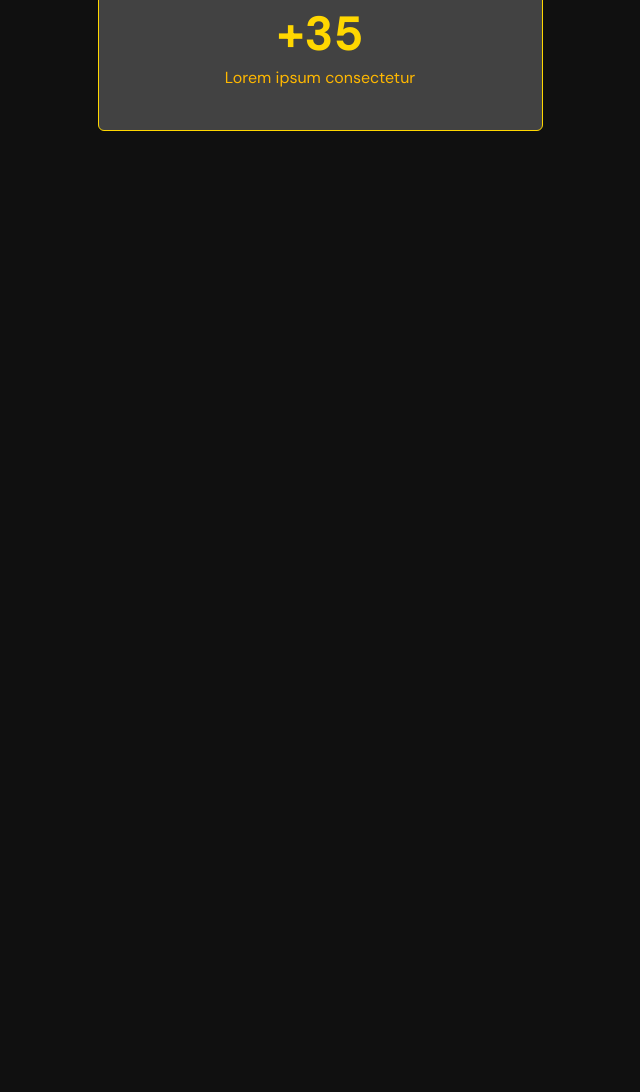
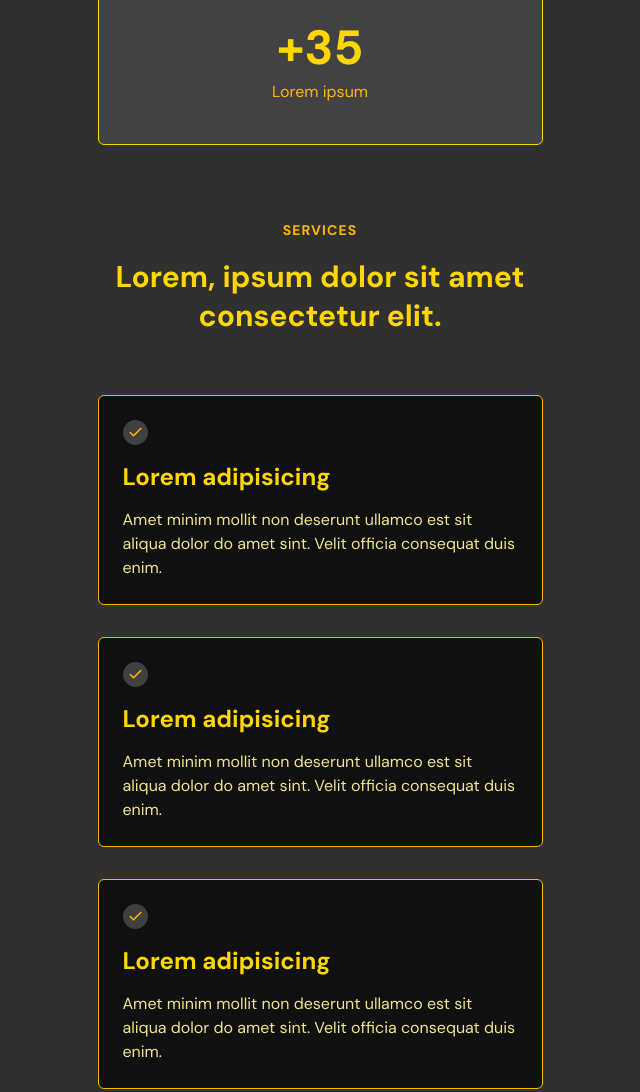
Before and after one commit to LucasSPaiva/nlw-page, a plain HTML site: page index.html in a window 1280 px wide. Shown: the part 1168-2260 px from the top of the page, without its empty margins (320-960 px from the left). Before the commit the page ends 1974 px from the top, so only its background shows below. Drawn offline with Linux system fonts and the light colour scheme.

Commit message:
:heavy_plus_sign: Add section services

```diff
--- a/index.html
+++ b/index.html
@@ -50,16 +50,74 @@
 					</div>
 					<div class="details">
 						<p><span>+5.300</span>Lorem ipsum consectetur</p>
-						<p><span>+510</span>Lorem ipsum consectetur</p>
-						<p><span>+35</span>Lorem ipsum consectetur</p>
+						<p><span>+510</span>Lorem consectetur</p>
+						<p><span>+35</span>Lorem ipsum</p>
 					</div>
 				</div>
 			</section>
-			<section id="services"></section>
+			<section id="services">
+				<div class="wrapper">
+					<div class="text">
+						<h4>Services</h4>
+						<h2>Lorem, ipsum dolor sit amet consectetur elit.</h2>
+					</div>
+					<div class="cards">
+						<div class="card">
+							<img src="./assets/icons/icon-checked.svg" alt="" />
+							<h3>Lorem adipisicing</h3>
+							<p>
+								Amet minim mollit non deserunt ullamco est sit aliqua dolor do
+								amet sint. Velit officia consequat duis enim.
+							</p>
+						</div>
+						<div class="card">
+							<img src="./assets/icons/icon-checked.svg" alt="" />
+							<h3>Lorem adipisicing</h3>
+							<p>
+								Amet minim mollit non deserunt ullamco est sit aliqua dolor do
+								amet sint. Velit officia consequat duis enim.
+							</p>
+						</div>
+						<div class="card">
+							<img src="./assets/icons/icon-checked.svg" alt="" />
+							<h3>Lorem adipisicing</h3>
+							<p>
+								Amet minim mollit non deserunt ullamco est sit aliqua dolor do
+								amet sint. Velit officia consequat duis enim.
+							</p>
+						</div>
+						<div class="card">
+							<img src="./assets/icons/icon-checked.svg" alt="" />
+							<h3>Lorem adipisicing</h3>
+							<p>
+								Amet minim mollit non deserunt ullamco est sit aliqua dolor do
+								amet sint. Velit officia consequat duis enim.
+							</p>
+						</div>
+						<div class="card">
+							<img src="./assets/icons/icon-checked.svg" alt="" />
+							<h3>Lorem adipisicing</h3>
+							<p>
+								Amet minim mollit non deserunt ullamco est sit aliqua dolor do
+								amet sint. Velit officia consequat duis enim.
+							</p>
+						</div>
+						<div class="card">
+							<img src="./assets/icons/icon-checked.svg" alt="" />
+							<h3>Lorem adipisicing</h3>
+							<p>
+								Amet minim mollit non deserunt ullamco est sit aliqua dolor do
+								amet sint. Velit officia consequat duis enim.
+							</p>
+						</div>
+					</div>
+				</div>
+			</section>
 			<section id="depositions"></section>
 			<section id="about"></section>
 			<section id="contact"></section>
 			<footer></footer>
 		</div>
+		<script src="./main.js"></script>
 	</body>
 </html>
--- a/main.js
+++ b/main.js
@@ -0,0 +1 @@
+alert('Não está acabado')
--- a/styles/global.css
+++ b/styles/global.css
@@ -53,13 +53,47 @@ a {
 	display: inline-block;
 }
 
+p {
+	line-height: 150%;
+	font-size: var(--paragraph-size-medium);
+	color: var(--brand-primary-light);
+}
+
+/* test */
+p::selection {
+	color: var(--black-dark);
+	background-color: var(--brand-primary-light);
+}
+/* test */
+
+h2 {
+	font-weight: 700;
+	font-size: var(--title-size-medium);
+	color: var(--brand-primary);
+}
+
+h3 {
+	font-weight: 700;
+	font-size: var(--title-size-small);
+	color: var(--brand-primary);
+}
+
+h4 {
+	font-weight: 700;
+	font-size: var(--title-size-tiny);
+	color: var(--brand-primary-dark);
+	line-height: 150%;
+	letter-spacing: 0.08em;
+	text-transform: uppercase;
+}
+
 img {
 	width: 100%;
 	height: auto;
 }
 
 section {
-	padding: 7.5rem 2.5rem;
+	padding-inline: 2.5rem;
 	text-align: center;
 }
 
--- a/styles/home.css
+++ b/styles/home.css
@@ -1,3 +1,7 @@
+#home {
+	padding-block: 7.5rem;
+}
+
 #home .content,
 #home .wrapper {
 	display: flex;
@@ -20,12 +24,6 @@
 	color: var(--brand-primary);
 }
 
-#home .text p {
-	line-height: 150%;
-	font-size: var(--paragraph-size-medium);
-	color: var(--brand-primary-light);
-}
-
 #home .details {
 	padding-block: 4rem;
 	background: var(--black-light);
@@ -42,14 +40,13 @@
 	flex-direction: column;
 	align-items: center;
 
-	font-size: 1.6rem;
-	line-height: 150%;
+	font-size: var(--paragraph-size-small);
 	color: var(--brand-primary-dark);
 }
 
 #home .details p span {
 	font-weight: 700;
-	font-size: 48px;
+	font-size: 4.8rem;
 	line-height: 130%;
 	color: var(--brand-primary);
 }
--- a/styles/services.css
+++ b/styles/services.css
@@ -0,0 +1,61 @@
+#services {
+	background: var(--black-gray);
+	position: relative;
+
+	padding-bottom: 10rem;
+}
+
+#services::before {
+	content: '';
+	position: absolute;
+	top: -315px;
+	left: 0;
+	z-index: -1;
+	width: 100%;
+	height: 100%;
+	background: var(--black-gray);
+}
+
+#services .wrapper {
+	display: flex;
+	flex-direction: column;
+	align-items: center;
+	gap: 6rem;
+}
+
+#services .text {
+	display: flex;
+	flex-direction: column;
+	align-items: center;
+
+	gap: 1.6rem;
+}
+
+#services .cards {
+	display: grid;
+	gap: 3.2rem;
+}
+
+#services .cards .card {
+	display: flex;
+	flex-direction: column;
+	justify-content: center;
+	align-items: flex-start;
+	gap: 1.6rem;
+	text-align: start;
+	padding: 2.4rem;
+
+	background: var(--black-dark);
+
+	border: 1px solid var(--brand-primary-dark);
+	border-radius: 0.6rem;
+}
+
+#services .cards img {
+	width: 2.5rem;
+	height: auto;
+}
+
+#services .cards p {
+	font-size: var(--paragraph-size-small);
+}
```
Also changed, not shown: assets/icons/icon-checked.svg (added).
